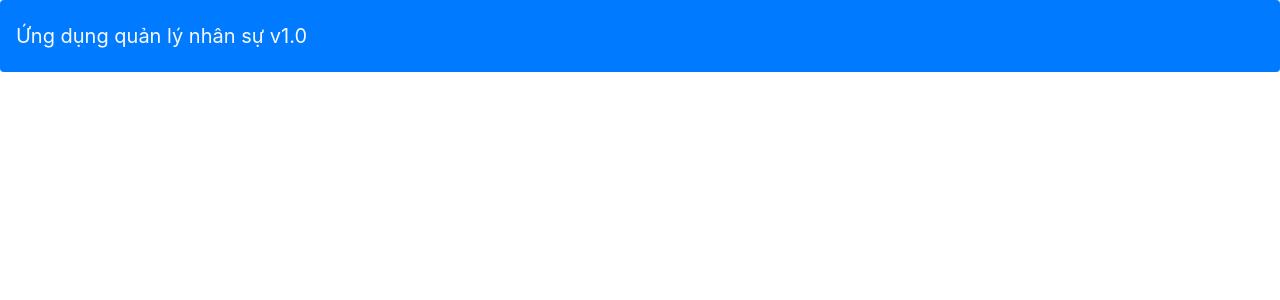
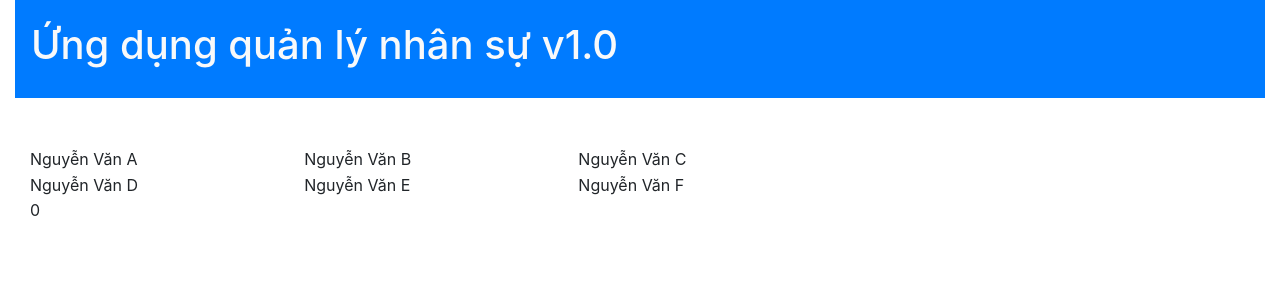
Before and after one commit to DuongOs/DuongOs-ReactASM, a React (Create React App) app: page / in a window 1280 px wide. Shown: the top 300 px of the page. Built offline with nearby package versions, Linux system fonts and the light colour scheme.

Commit message:
added staff list component

```diff
--- a/src/App.js
+++ b/src/App.js
@@ -2,17 +2,19 @@ import React, { Component } from 'react';
 import './App.css';
 import {Navbar, NavbarBrand} from 'reactstrap';
 import 'bootstrap/dist/css/bootstrap.min.css';
+import StaffList from './component/stafflist';
 
 class App extends Component {
 
   render() {
     return (
-      <div>
-        <Navbar className="bg-primary text-light shadow-sm p-3 mb-5 bg-body rounded">
+      <div className="container-fluid">
+        <Navbar className="bg-primary text-light shadow-sm p-3 mb-5 bg-body">
           <NavbarBrand>
-            Ứng dụng quản lý nhân sự v1.0
+            <h1>Ứng dụng quản lý nhân sự v1.0</h1>
           </NavbarBrand>
         </Navbar>
+        <StaffList/>
       </div>
     );
   }
--- /dev/null
+++ b/src/component/stafflist.js
@@ -0,0 +1,35 @@
+import React, { useState } from "react";
+import { STAFFS } from "../shared/staffs";
+
+const staffs = STAFFS;
+
+function StaffList() {
+  const [Info, setInfo] = useState(0);
+  const HandleInfo = () => (
+      setInfo(Info+1)
+  )
+  const List = () =>
+    staffs.map((nhanVien) => (
+      <td
+        onClick={HandleInfo}
+        className=" fw-bolder col-sm-12 col-md-6 col-lg-4 border-radius"
+        key={nhanVien.id}
+      >
+        {nhanVien.name}
+      </td>
+    ));
+
+  return (
+    <div className="container-fluid">
+      <table>
+        <tbody>
+          <tr class="row">
+            <List />
+          </tr>
+        </tbody>
+      </table>
+      <p>{Info}</p>
+    </div>
+  );
+}
+export default StaffList;
```
